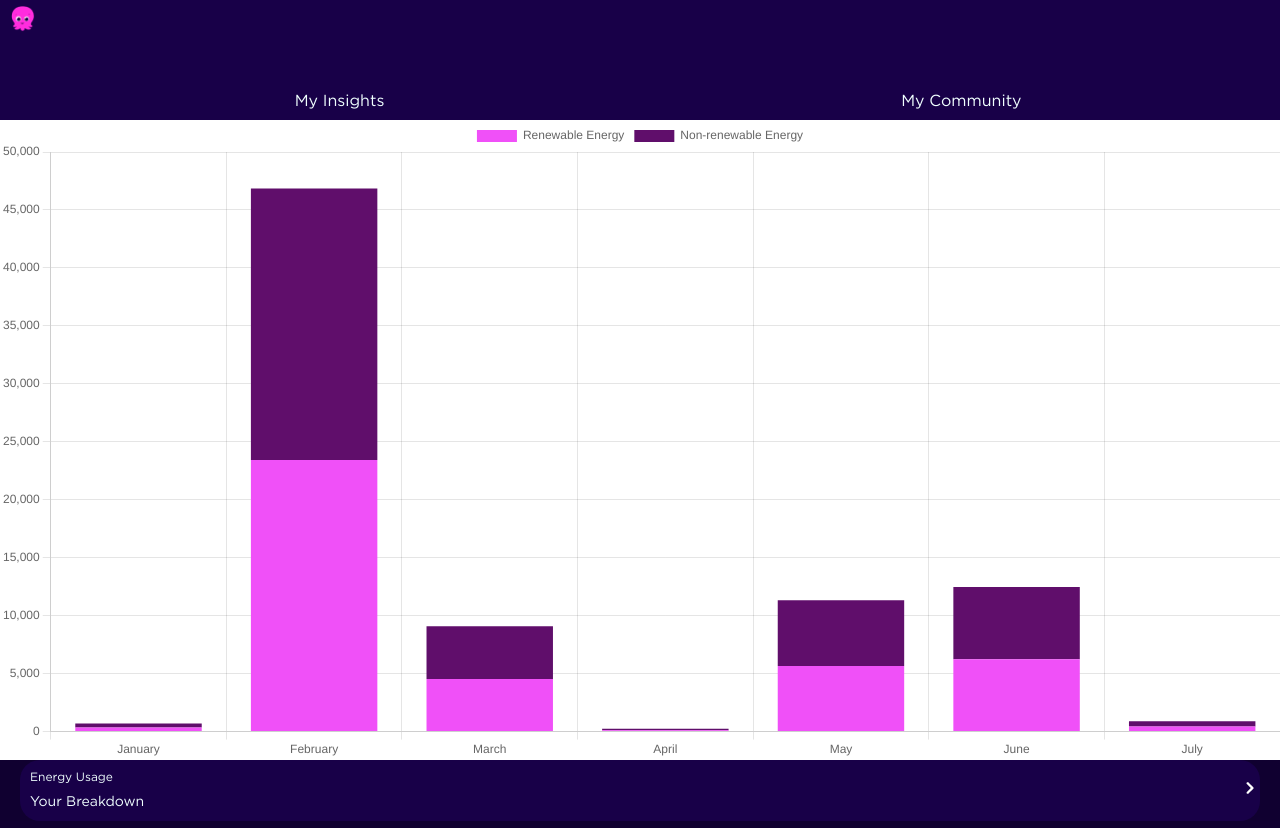
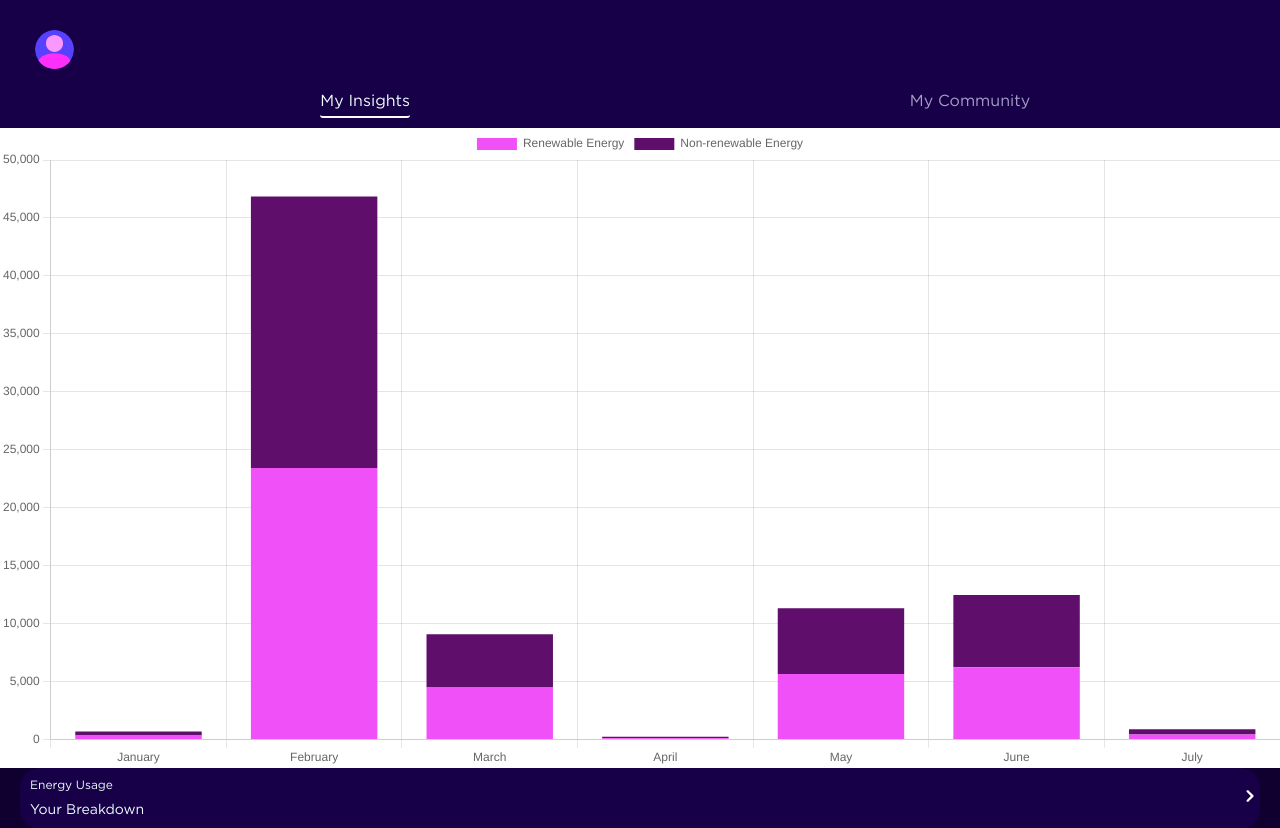
Before and after one commit to mescad/octopus-energy--project-client, a React (Create React App) app: page / in a window 1280 px wide. Shown: the top 828 px of the page. Built offline with nearby package versions, Linux system fonts and the light colour scheme.

Commit message:
added header with  styles

```diff
--- a/src/components/Navbar/Navbar.js
+++ b/src/components/Navbar/Navbar.js
@@ -1,20 +1,27 @@
 import "./Navbar.scss";
-import { Link } from "react-router-dom";
-import avatar from "../../assets/images/icons/avatar.png";
+import { Link, useLocation } from "react-router-dom";
+import avatar from "../../assets/images/icons/person.svg";
 
 const Navbar = () => {
+  const location = useLocation();
   return (
     <header className="header">
       <div className="header__avatar-container">
         <img className="header__avatar-image" src={avatar}></img>
       </div>
       <div className="links__container">
-        <Link className="links__links" to={"/"}>
-          My Insights
-        </Link>
-        <Link className="links__links" to={"/"}>
-          My Community
-        </Link>
+        <Link
+        className={`links__links ${location.pathname === '/' ? 'active' : ''}`}
+        to={"/"}
+      >
+        My Insights
+      </Link>
+      <Link
+        className={`links__links ${location.pathname === '/community' ? 'active' : ''}`}
+        to={"/community"}
+      >
+        My Community
+      </Link>
       </div>
     </header>
   );
--- a/src/components/Navbar/Navbar.scss
+++ b/src/components/Navbar/Navbar.scss
@@ -4,7 +4,7 @@
   background-color: $hemocyanin;
   display: flex;
   width: 100%;
-  height: 15vh;
+  height: 128px;
 
   &__avatar {
     &-container {
@@ -13,6 +13,7 @@
     }
 
     &-image {
+      margin: 25px 0 0 25px;
     }
   }
 }
@@ -28,11 +29,19 @@
   }
 
   &__links {
-    color: $ice;
+    color: $purplehaze;
+    padding-bottom: 6px;
+    border-radius: 3px;
     text-decoration: none;
+    border-bottom: 2px solid transparent;
     font-size: 16px;
     font-style: normal;
     font-weight: 500;
     line-height: normal;
   }
+
+  &__links.active{
+    border-color: white;
+    color: $ice;
+  }
 }
--- a/src/styles/_variables.scss
+++ b/src/styles/_variables.scss
@@ -22,7 +22,7 @@ $aquamarine: #bdf2ff;
 /*  text */
 $ice: #F0FFFF;
 $dustysky: #D9DDFF;
-$purplehaze: #A49FC8;
+$purplehaze: #A59FC8;
 
 /* action */
 $success:#18f0b8;
```
Also changed, not shown: src/assets/images/icons/Octopus.svg (added), src/assets/images/icons/person.svg (added).
